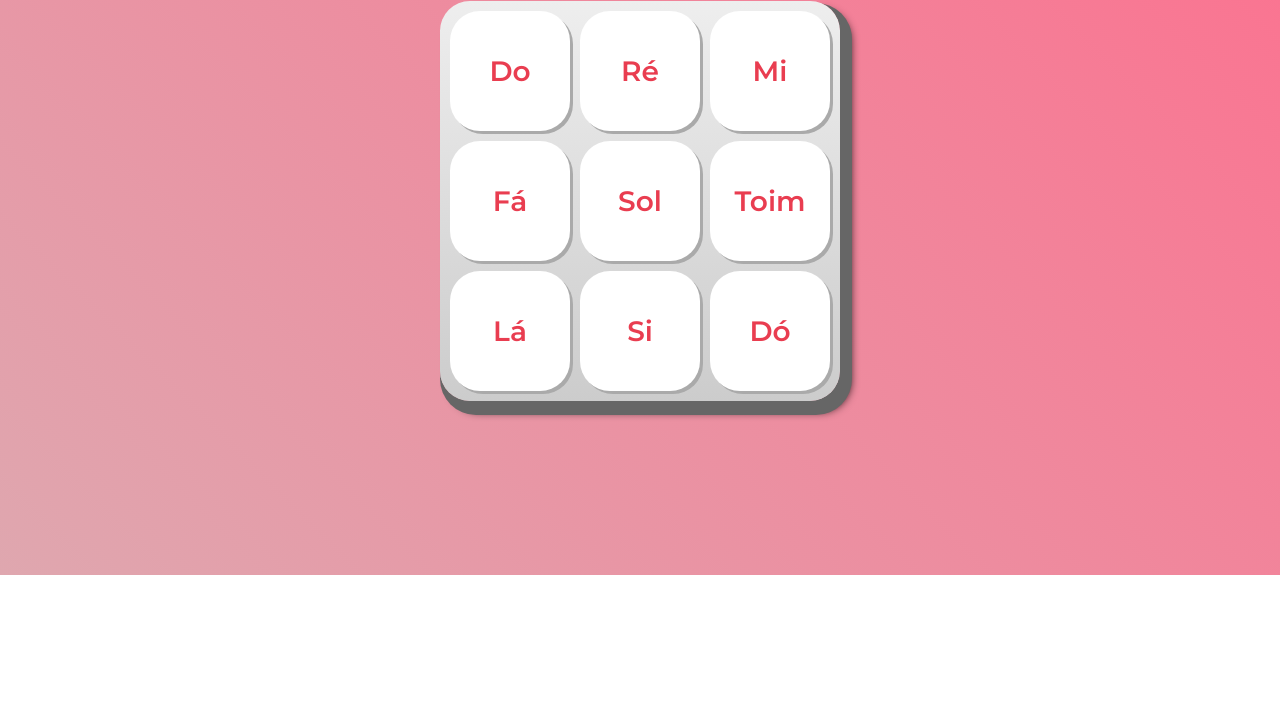
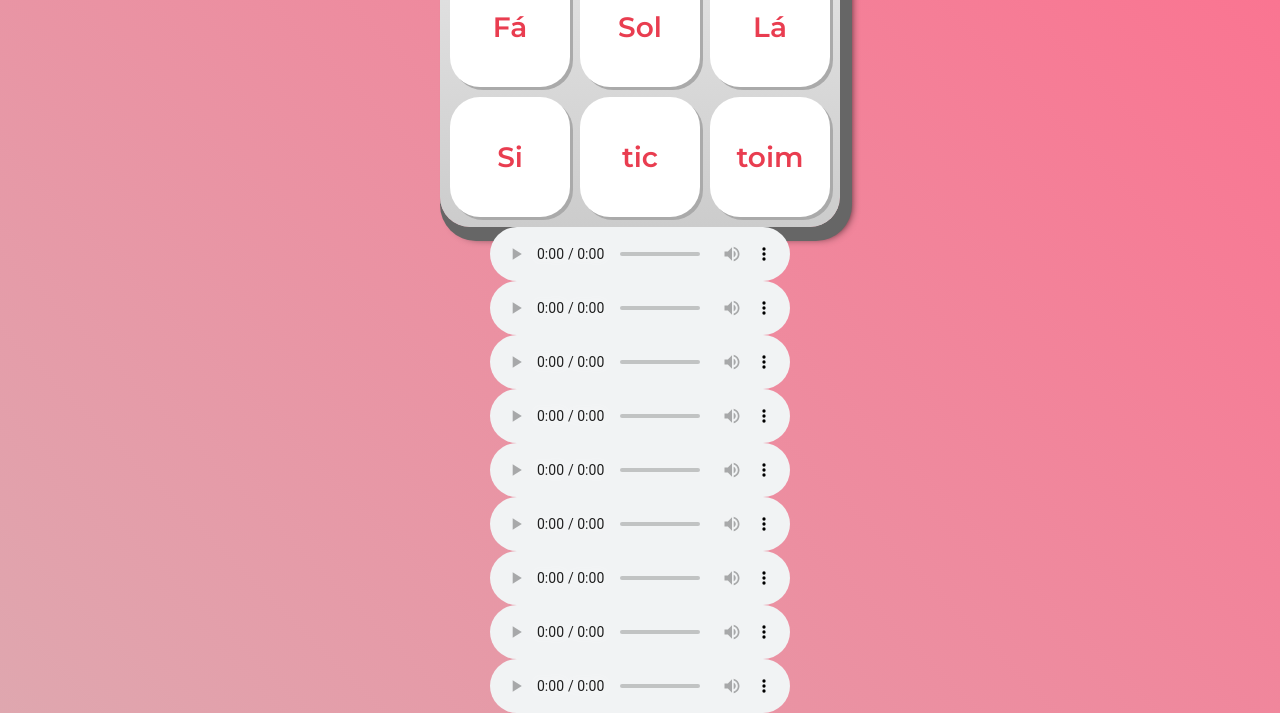
Before and after one commit to IsabeliQueiroz/isa3tri, a plain HTML site: page isa3tri-main/index.html in a window 1280 px wide. Shown: the part 225-938 px from the top of the page. Before the commit the page ends 800 px from the top, so only its background shows below. Drawn offline with Linux system fonts and the light colour scheme.

Commit message:
Add files via upload

```diff
--- a/isa3tri-main/index.html
+++ b/isa3tri-main/index.html
@@ -5,7 +5,7 @@
     <meta http-equiv="X-UA-Compatible" content="IE=edge">
     <meta name="viewport" content="width=device-width, initial-scale=1.0">
 
-    <title>Notas musicais</title>
+    <title>Piano</title>
 
     <link rel="preconnect" href="https://fonts.googleapis.com">
     <link rel="preconnect" href="https://fonts.gstatic.com" crossorigin>
@@ -14,11 +14,12 @@
     <link rel="icon" type="image/png" href="images/bateria.png">
     <link rel="stylesheet" href="css/reset.css">
     <link rel="stylesheet" href="css/estilos.css">
+    <script src="main.js"></script>
 
 </head>
 <body>
 
-    <h1>Notas musicais</h1>
+    <h1>Teclas do Piano</h1>
 
     <section class="teclado">
         <button class="tecla tecla_pom">Do</button>
@@ -27,22 +28,22 @@
 
         <button class="tecla tecla_puff">Fá</button>
         <button class="tecla tecla_splash">Sol</button>
-        <button class="tecla tecla_toim">Toim</button>
+        <button class="tecla tecla_toim">Lá</button>
 
-        <button class="tecla tecla_psh">Lá</button>
-        <button class="tecla tecla_tic">Si</button>
-        <button class="tecla tecla_tom">Dó</button>
+        <button class="tecla tecla_push">Si</button>
+        <button class="tecla tecla_dó">tic</button>
+        <button class="tecla tecla_ré">toim</button>
     </section>
 
-    <audio  src="sounds/keyq.wav" id="som_tecla_pom"></audio>
-    <audio  src="sounds/keyw.wav" id="som_tecla_clap"></audio>
-    <audio  src="sounds/keye.wav" id="som_tecla_tim"></audio>
-    <audio  src="sounds/keya.wav" id="som_tecla_puff"></audio>
-    <audio  src="sounds/keys.wav" id="som_tecla_splash"></audio>
-    <audio  src="sounds/keyd.wav" id="som_tecla_toim"></audio>
-    <audio  src="sounds/keyz.wav" id="som_tecla_psh"></audio>
-    <audio  src="sounds/keyx.wav" id="som_tecla_tic"></audio>
-    <audio  src="sounds/keyc.wav" id="som_tecla_tom"></audio>
+    <audio controls src="sounds/keyq.wav" id="som_tecla_pom"></audio>
+    <audio controls src="sounds/keyw.wav" id="som_tecla_clap"></audio>
+    <audio controls src="sounds/keye.wav" id="som_tecla_tim"></audio>
+    <audio controls src="sounds/keya.wav" id="som_tecla_puff"></audio>
+    <audio controls src="sounds/keys.wav" id="som_tecla_splash"></audio>
+    <audio controls src="sounds/keyd.wav" id="som_tecla_toim"></audio>
+    <audio controls src="sounds/keyz.wav" id="som_tecla_psh"></audio>
+    <audio controls src="sounds/keyx.wav" id="som_tecla_tic"></audio>
+    <audio controls src="sounds/keyc.wav" id="som_tecla_tom"></audio>
 
 </body>
 </html>
--- /dev/null
+++ b/isa3tri-main/main.js
@@ -0,0 +1 @@
+document.querySelector('tecla do')
```
